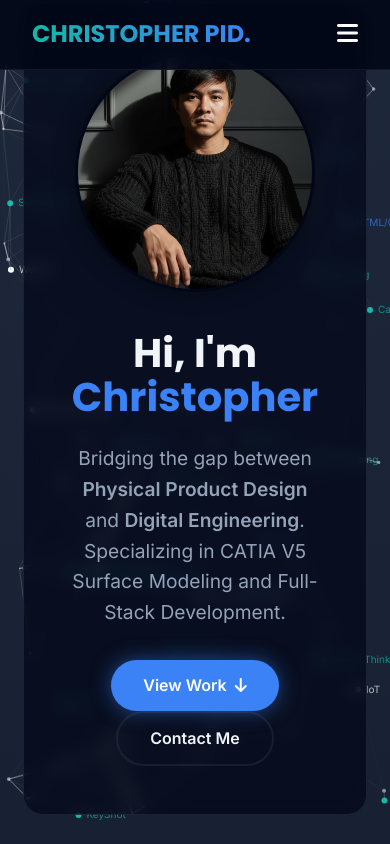
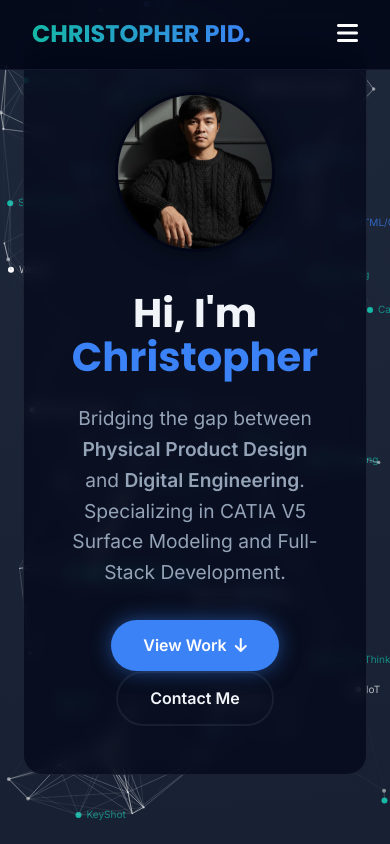
Before and after one commit to topher1993/Christopher-Pid, a plain HTML site: page index.html in a window 390 px wide. Shown: the top 844 px of the page. Drawn offline with Linux system fonts and the light colour scheme.

Commit message:
Update style.css
change the profile picture size on mobile devices

```diff
--- a/styles/style.css
+++ b/styles/style.css
@@ -524,6 +524,8 @@ footer { text-align: center; padding: 2rem; border-top: 1px solid var(--border-c
         justify-content: center;
         background: rgba(59, 130, 246, 0.1);
     }
+    .profile-img {
+    width: 160px; height: 160px;}
 }
 
 .nav-btn:hover {
@@ -535,4 +537,5 @@ footer { text-align: center; padding: 2rem; border-top: 1px solid var(--border-c
 
 .nav-btn::after {
     display: none;
+
 }
```
